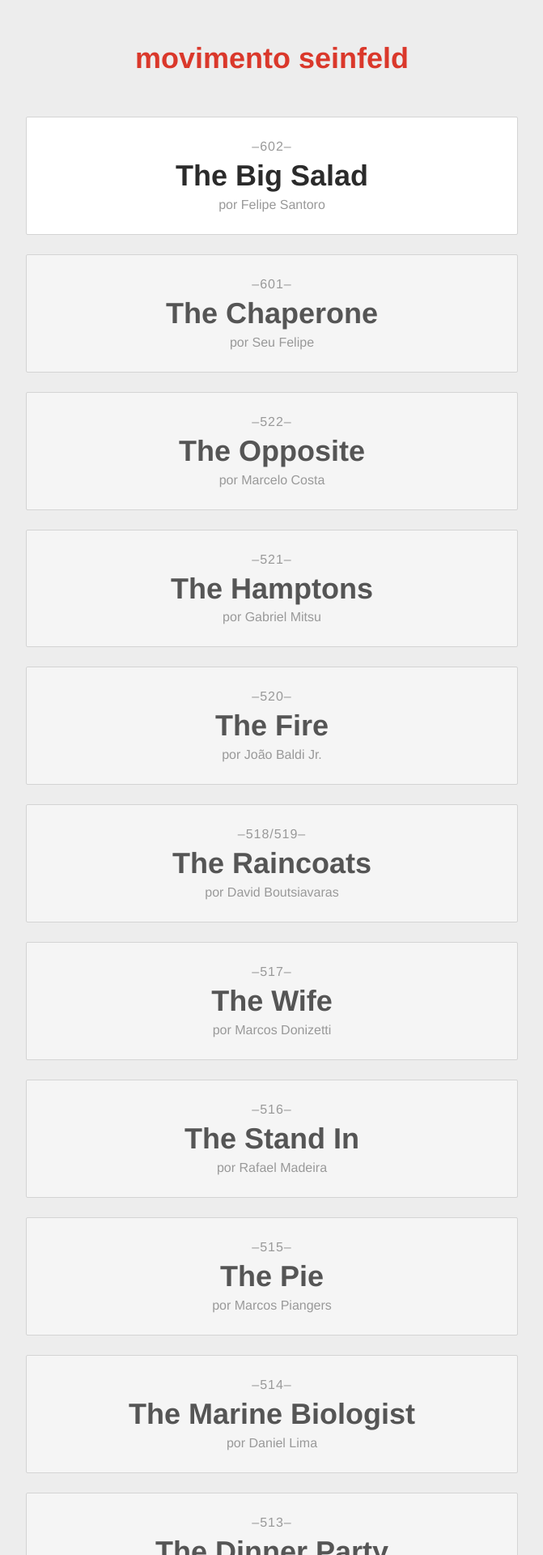
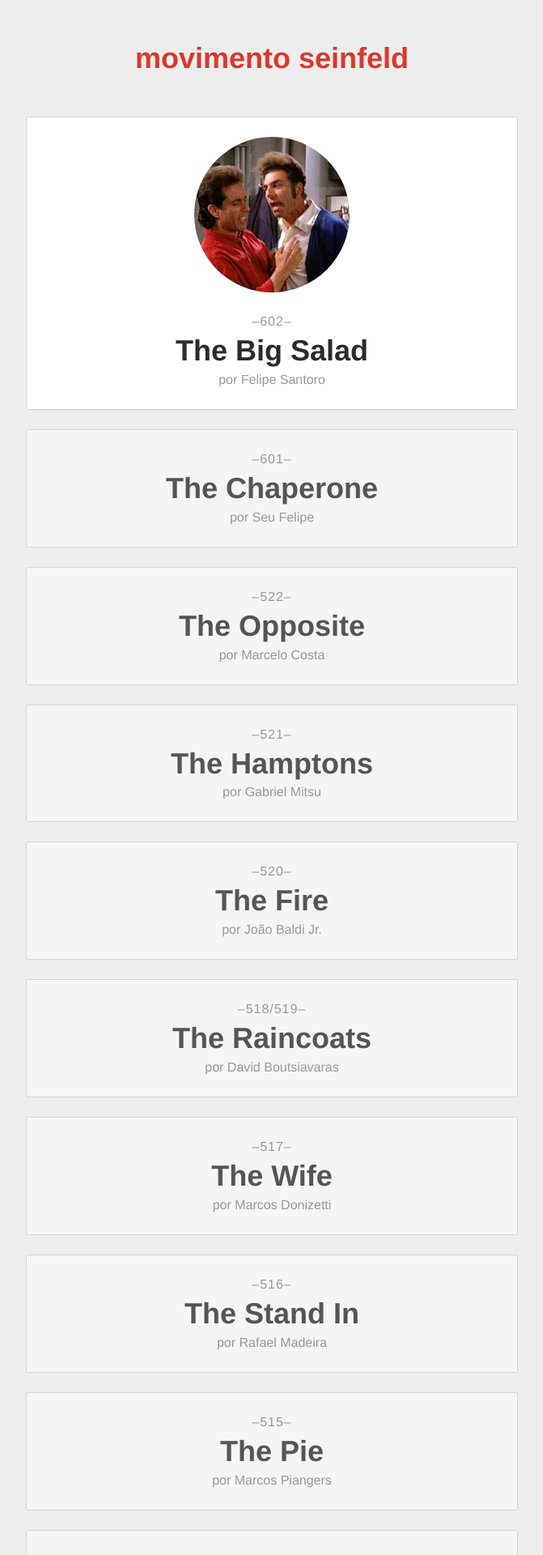
Before and after one commit to seufelipe/movimentoseinfeld, a Jekyll site: the page built from index.html, in a window 1280 px wide. Shown: the top 1920 px of the page at 81% size, without its empty margins (304-975 px from the left). Built offline with Jekyll 4.4.1, drawn with Linux system fonts in a browser that asks for light colours; comment, search, counter and statistics services are not loaded.

Commit message:
imagem no post da semana na capa

```diff
--- a/index.html
+++ b/index.html
@@ -6,8 +6,13 @@
 {% for post in site.posts limit:1 %}
 	{% assign author = site.authors[post.author] %}
 	<article class="hentry feature">
-		<a title="{{ post.title }}, por {{ post.author }}" href="{{ post.url }}" class="post-link">
+		<a title="{{ post.title }}, por {{ author.display_name }}" href="{{ post.url }}" class="post-link">
 			<header class="post-info">
+				{% if post.image %}
+					<figure class="post-image">
+						<img src="{{ post.image }}" alt="{{ post.title }}" />
+					</figure>
+				{% endif %}
       	  	    <p class="post-number">{{ post.number }}</p>
       	  	    <h2 class="post-title">{{ post.title }}</h2>
       	  	    {% if author %}
@@ -23,7 +28,7 @@
 {% for post in site.posts offset:1 %}
 	{% assign author = site.authors[post.author] %}
 	<article class="hentry index">
-		<a title="{{ post.title }}, por {{ post.author }}" href="{{ post.url }}" class="post-link">
+		<a title="{{ post.title }}, por {{ author.display_name }}" href="{{ post.url }}" class="post-link">
 			<header class="post-info">
       	  	    <p class="post-number">{{ post.number }}</p>
       	  	    <h2 class="post-title">{{ post.title }}</h2>
```
